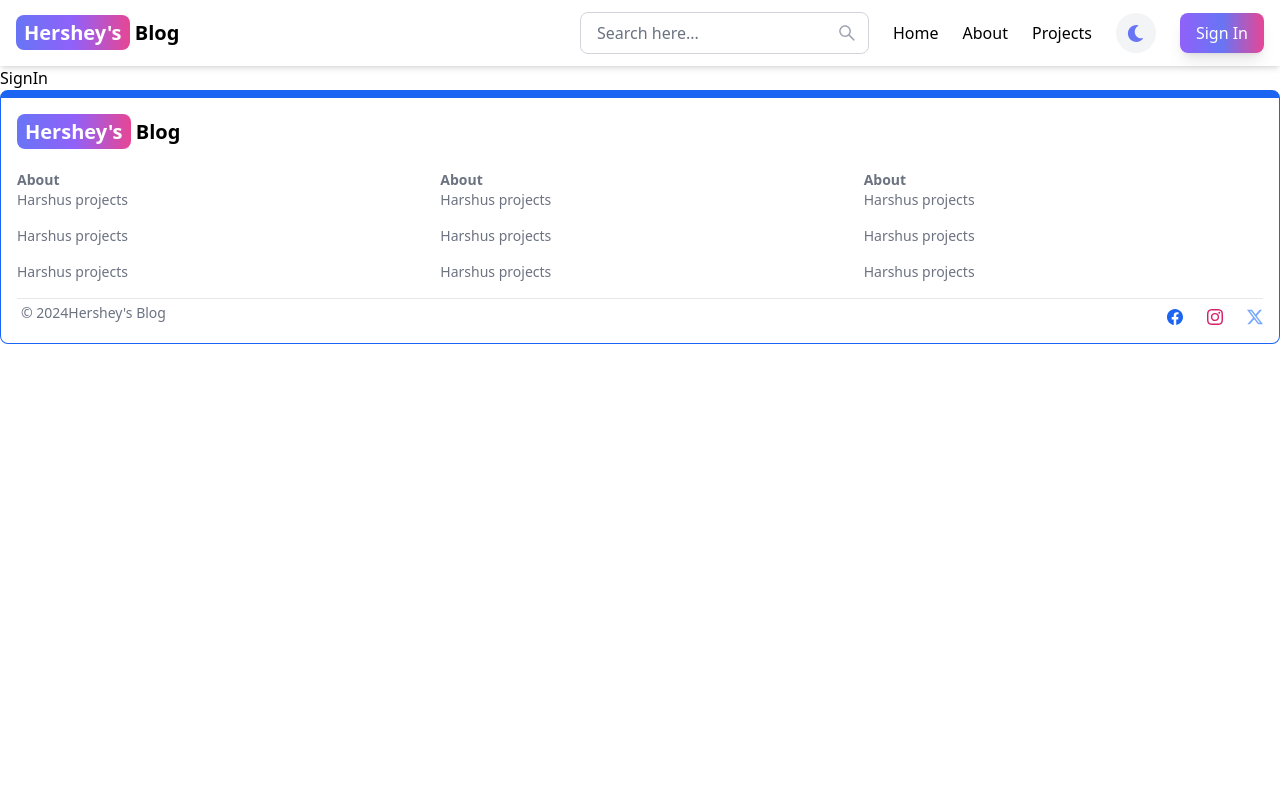
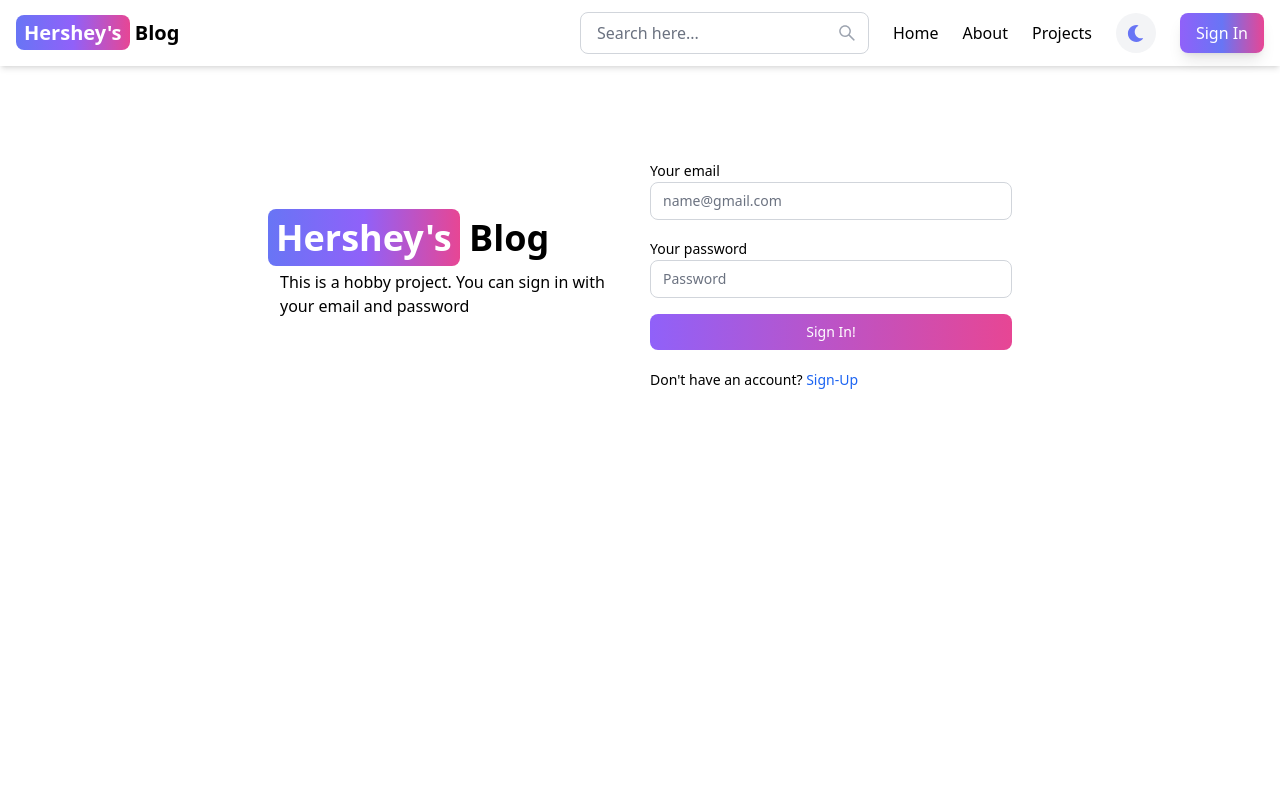
Before and after one commit to harshu0117/mern-blog, a React (Vite) app in the folder client/: page /sign-in in a window 1280 px wide. Shown: the top 800 px of the page. Built offline with nearby package versions, Linux system fonts and the light colour scheme.

Commit message:
signin done

```diff
--- a/client/src/pages/SignIn.jsx
+++ b/client/src/pages/SignIn.jsx
@@ -1,9 +1,105 @@
 import React from 'react'
+import {Link , useNavigate } from 'react-router-dom';
+import  { useState } from 'react';
+import {TextInput , Label , Button, Alert, Spinner} from 'flowbite-react';
+
 
 export default function SignIn() {
+  const [formData, setFormData] = useState({});
+  const [errorMessage,setErrorMessage] = useState(null);
+  const [loading,setLoading] = useState(false);
+  const navigate = useNavigate();
+  const handleChange = (e) => {
+    setFormData({ ...formData, [e.target.id]: e.target.value.trim() });
+  };
+
+  const handleSubmit = async (e) => {
+    e.preventDefault();
+    if ( !formData.email || !formData.password) {
+      return setErrorMessage('Please fill out all fields')
+    }
+    console.log('FormData:', formData);
+    try {
+        setLoading(true);
+        setErrorMessage(null);
+        const res = await fetch('api/auth/signin',{
+          method:'POST',
+          headers:{'Content-Type':'application/json'},
+          body:JSON.stringify(formData),
+        });
+        const data = await res.json();
+        if (data.success === false) {
+          return setErrorMessage(data.message);
+        }
+        setLoading(false);
+        if(res.ok){
+          navigate('/home');
+        }
+      }
+    catch (error) {
+        setErrorMessage(error.message);
+        setLoading(false);
+    }
+};
+
+
+
   return (
-    <div>
-      SignIn
+    <div className='min-h-screen mt-20'>
+      <div className='flex p-3 max-w-3xl mx-auto flex-col md:flex-row md:items-center gap-5'>
+
+        {/* left */}
+        <div className='flex-1'>
+              <Link to='/'
+              className='font-bold dark:text-white text-4xl'>
+                <span className='px-2 py-1 bg-gradient-to-r from-indigo-500 via-purple-500 to-pink-500 rounded-lg text-white'>
+                  Hershey's
+                </span>{" "}
+                Blog
+              </Link>
+              <p className='p-3'>This is a hobby project. You can sign in with your email and password </p>
+        </div>
+        {/* right  */}
+        <div className='flex-1'>
+            <form className='flex flex-col gap-4 ' onSubmit={handleSubmit}>
+
+                  <div>
+                      <Label value='Your email' />
+                      <TextInput type='email' placeholder='name@gmail.com' id='email' onChange={handleChange}/>
+                  </div>
+                  <div>
+                      <Label value='Your password' />
+                      <TextInput type='password' placeholder='Password' id='password' onChange={handleChange}/>
+                  </div>
+                  <Button gradientDuoTone='purpleToPink' type='submit' disabled={loading}>
+                    {
+
+                      loading ? (
+                        <>
+                        <Spinner size='sm'/>
+                        <span>Loading...</span>
+                        </>
+                      ):'Sign In!'
+                    }
+                  </Button>
+            </form>
+            <div className='felx gap-2 text-sm mt-5'>
+              <span>Don't have an account?</span>{" "}
+              <Link to='/sign-up' className='text-blue-600'>
+                Sign-Up
+              </Link>
+            </div>
+            {
+              errorMessage && (
+                <Alert className='mt-5' color='failure'>
+                  {errorMessage}
+                </Alert>
+              )
+
+            }
+        </div>
+
+      </div>
     </div>
   )
-}
+};
```
